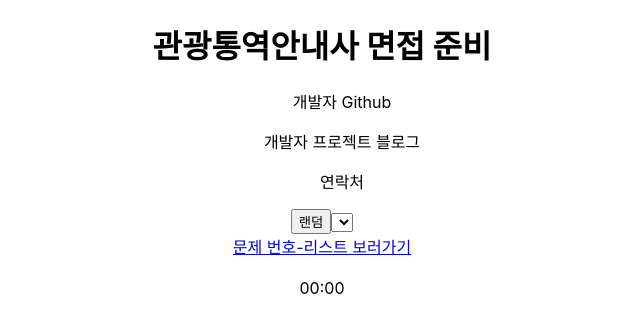
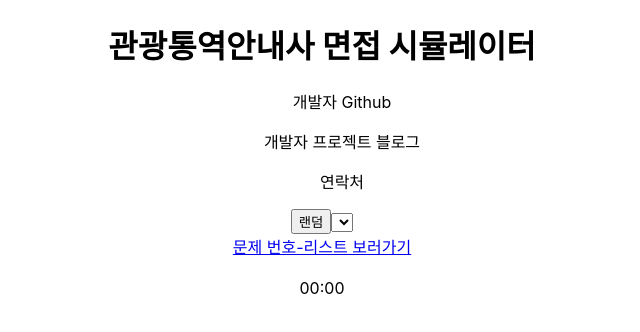
Before and after one commit to PajaritoMoyqi/Tour_Interview, a React (Create React App) app: page / in a window 1280 px wide. Shown: the top 332 px of the page, without its empty margins (318-958 px from the left). Built offline with nearby package versions, Linux system fonts and the light colour scheme.

Commit message:
react basic structure ongoing 1

```diff
--- a/src/App.js
+++ b/src/App.js
@@ -1,4 +1,7 @@
+import { useState } from 'react';
+
 import './App.css';
+
 
 const questionsArr = [
   {
@@ -11,12 +14,15 @@ const questionsArr = [
   }
 ]
 
+
 const App = () => {
+  const [question, setQuestion] = useState(0);
+
   return (
     <div className="App">
       <header className="App-header">
         <div className="App-header-title">
-          <h1>관광통역안내사 면접 준비</h1>
+          <h1>관광통역안내사 면접 시뮬레이터</h1>
         </div>
         <div className="App-header-nav">
           <nav>
```
